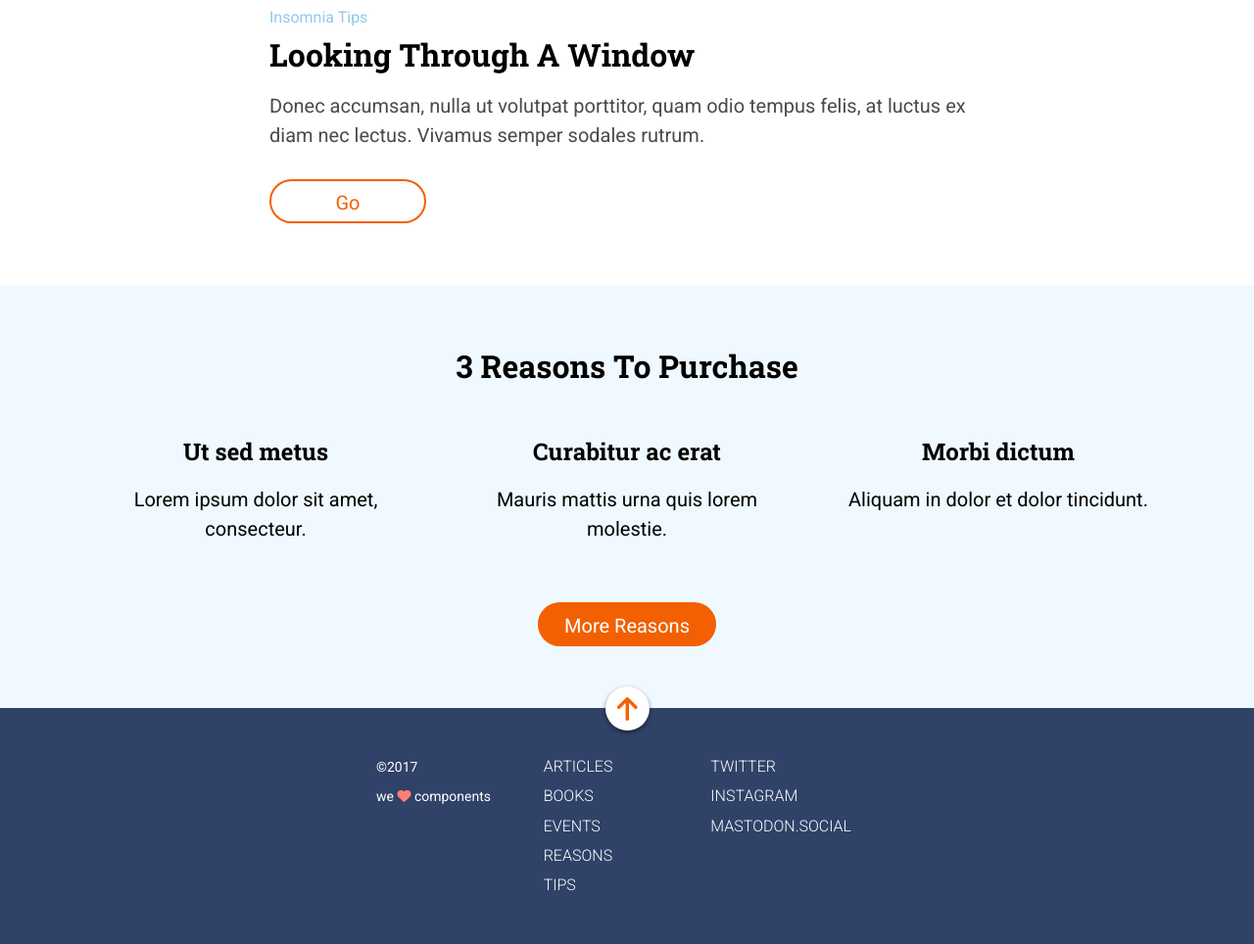
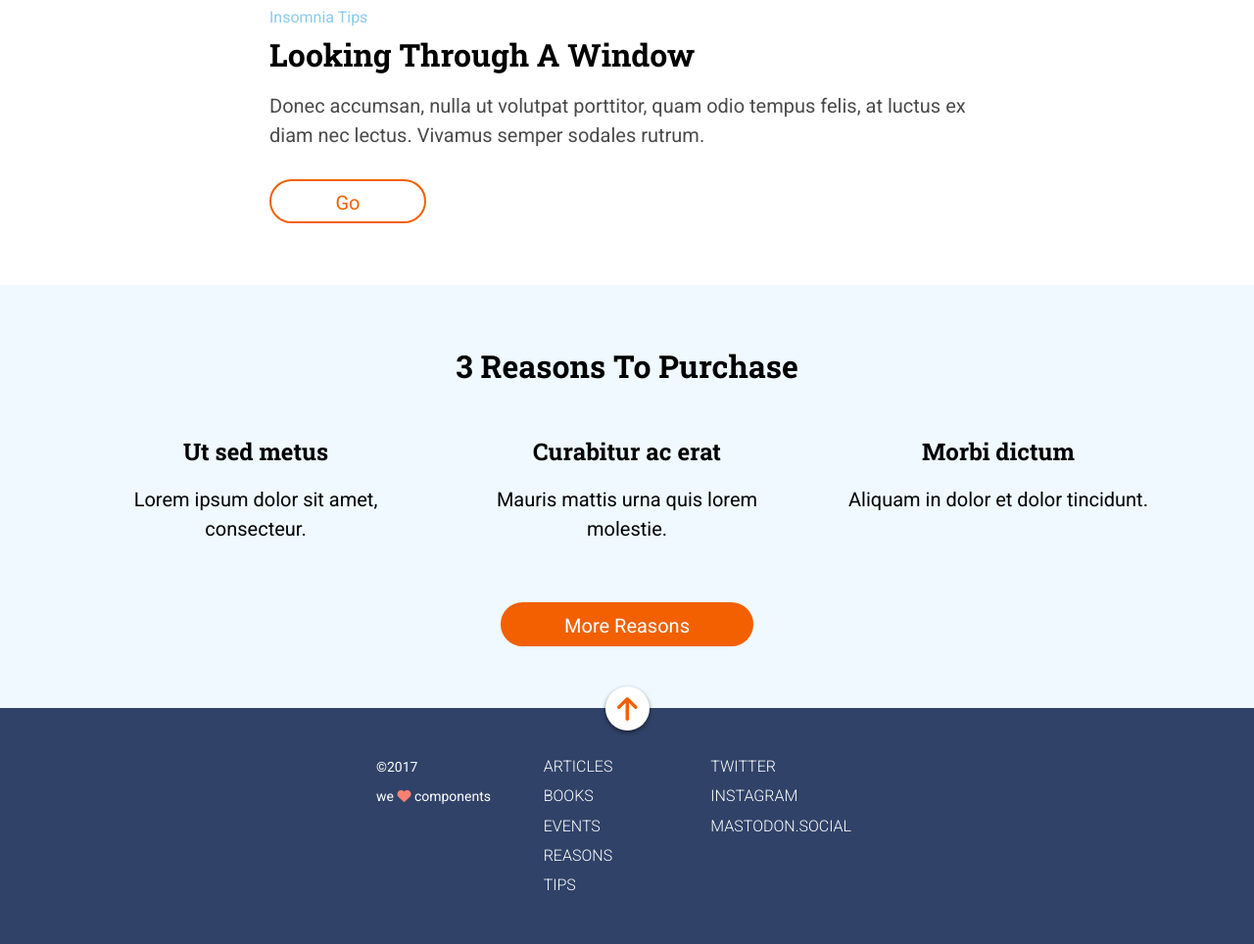
Before and after one commit to elemarmar/modulo-1-evaluacion-final-elemarmar, a website: page docs/index.html in a window 1280 px wide. Shown: the part 857-1821 px from the top of the page at 98% size. Drawn offline with nearby package versions, Linux system fonts and the light colour scheme; files that its build step writes are made by us from their sources.

Commit message:
Fix reason button padding in tablet and desktop

```diff
--- a/src/scss/components/_buttons.scss
+++ b/src/scss/components/_buttons.scss
@@ -99,6 +99,14 @@
             background: none;
             color: $color-secondary;
         }
+
+        @include tablet {
+            padding: 0 43px;
+        }
+
+        @include tablet {
+            padding: 0 63px;
+        }
     }
 }
 
```
